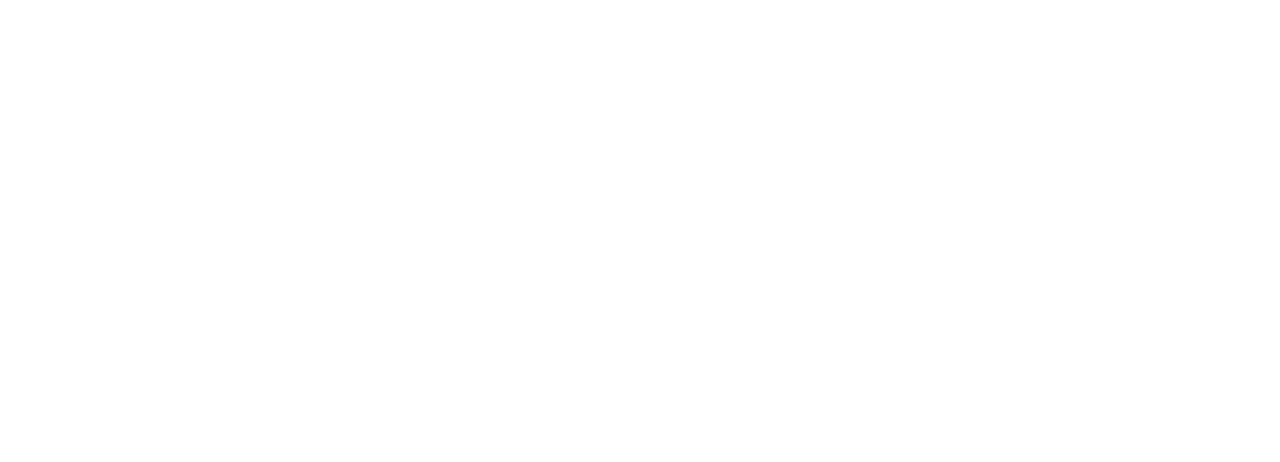
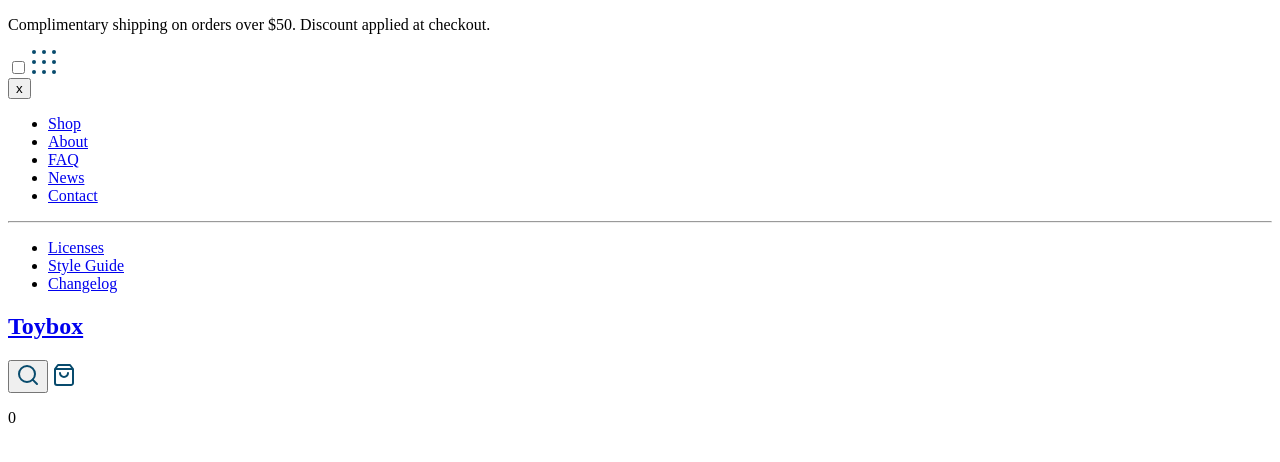
Before and after one commit to GigiPoon/e-commerce, a plain HTML site: page index.html in a window 1280 px wide. Drawn offline with Linux system fonts and the light colour scheme.

Commit message:
finished html for banner and nav section

```diff
--- a/index.html
+++ b/index.html
@@ -7,6 +7,59 @@
     <title>STARTER - Toybox Homepage</title>
 </head>
 <body>
+    <div class="announcements">
+        <div class="wrapper">
+            <p class="smallCopy">Complimentary shipping on orders over $50. Discount applied at checkout.</p>
+        </div>
+    </div>
+
+    <nav class="navBar">
+        <div class="wrapper">
+            <input type="checkbox" id="openSidebarMenu">
+            <label for="openSidebarMenu">
+                <img src="./assets/menu-button.svg" alt="Menu button" class="menuIcon">
+            </label>
+
+            <!-- .openSidebarMenu label END -->
+
+            <div class="slideOutNav">
+                <div class="buttonContainer">
+                    <button>x</button>
+                </div>
+                <nav>
+                    <ul class="mainMenu">
+                        <li><a href="#">Shop</a></li>
+                        <li><a href="#">About</a></li>
+                        <li><a href="#">FAQ</a></li>
+                        <li><a href="#">News</a></li>
+                        <li><a href="#">Contact</a></li>
+                    </ul>
+                    <hr>
+                    <ul class="legal">
+                        <li><a href="#">Licenses</a></li>
+                        <li><a href="#">Style Guide</a></li>
+                        <li><a href="#">Changelog</a></li>
+                    </ul>
+                </nav>
+            </div>
+
+            <a href="#" class="logo">
+                <h1>Toybox</h1>
+            </a>
+            <div class="searchCart">
+                <button class="menuIcon">
+                    <img src="./assets/search.svg" alt="search icon" class="searchIcon">
+                </button>
+
+                <a href="#" class="bag">
+                    <img src="./assets/shop-bag.svg" alt="shopping bag icon" class="bagIcon">
+                </a>
+                <div class="counter">
+                    <p class="smallCopy">0</p>
+                </div> <!-- .counter END -->
+            </div> <!-- .searchCart END -->
+        </div> <!-- .wrapper END -->
+    </nav> <!-- .navBar END -->
 
 </body>
 </html>
```
